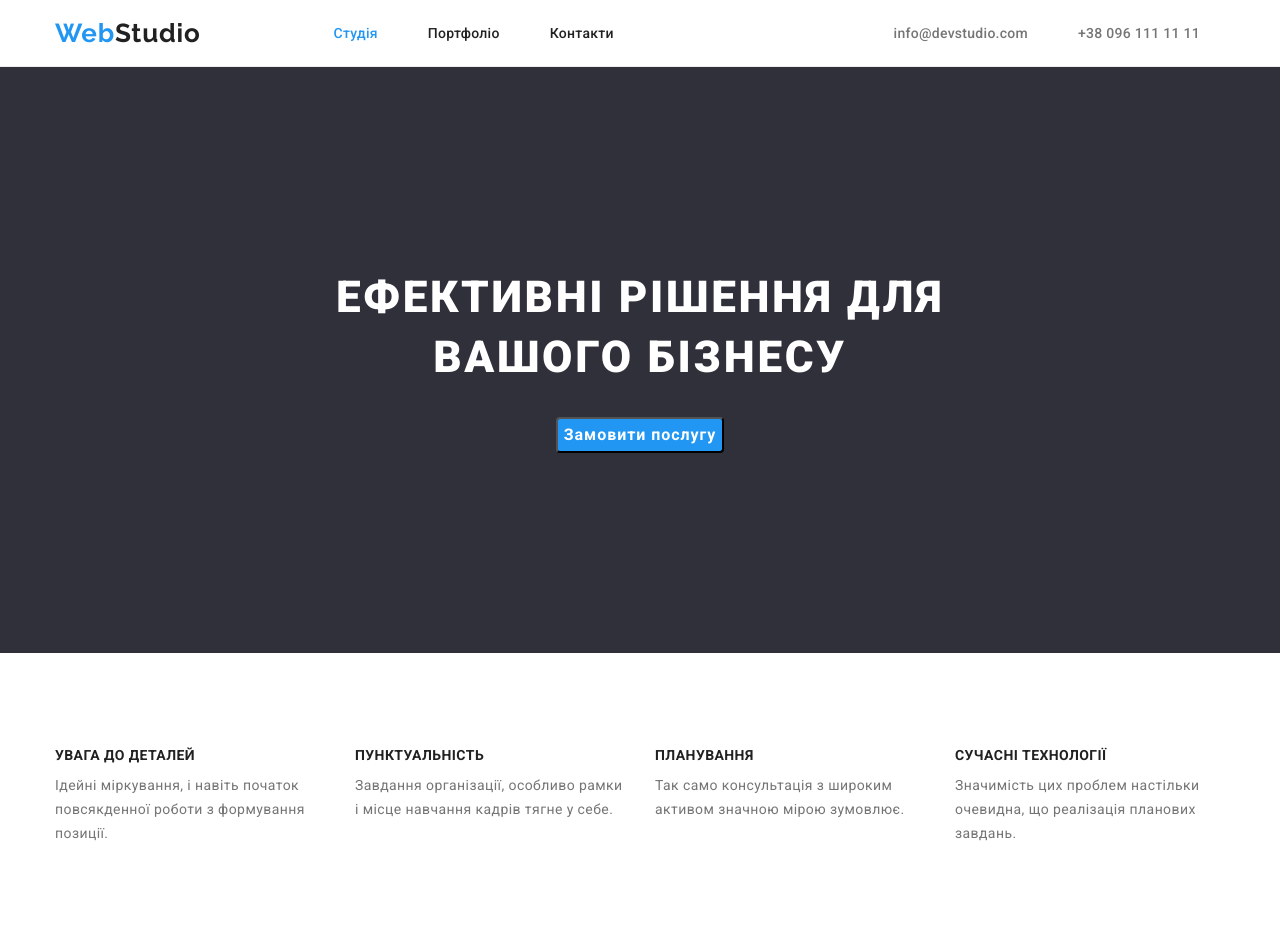
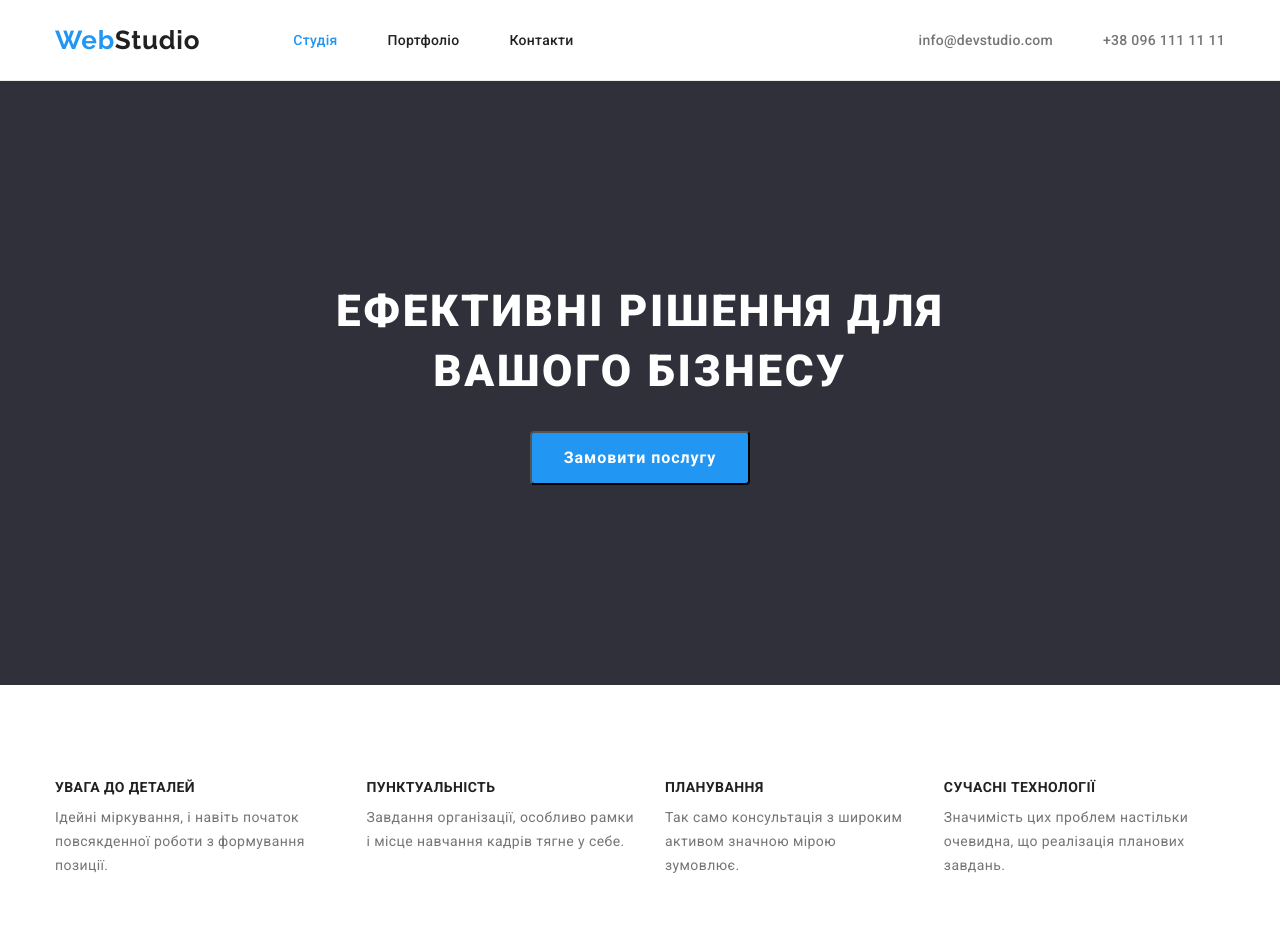
Before and after one commit to Rakusta/goit-markup-hw-03, a plain HTML site: page index.html in a window 1280 px wide. Shown: the top 936 px of the page. Drawn offline with nearby package versions, Linux system fonts and the light colour scheme.

Commit message:
header & footer adjustments

```diff
--- a/css/styles.css
+++ b/css/styles.css
@@ -121,14 +121,13 @@ body{
     text-align: center;
 }
 
-.logo > .logo-link{
+.logo-link{
     color:var(--logo-blue-color);
     font-family: 'Raleway','sans-serif';
     font-weight: 700;
     font-size: 26px;
     line-height: calc(31/26);
     letter-spacing: 0.03em;
-    display: flex;
 }
 
 .logo-accent-black{
@@ -138,12 +137,15 @@ body{
 }
 
 /* Site navigaion */
+
+.header-navigation {
+    margin-left: 93px;
+
+}
 .site-nav-list {
     display: flex;
     gap: 50px;
     align-items: center;
-    margin-left: 93px;
-    padding: 20px 40px;
 }
 
 .site-nav-list .item{
@@ -160,6 +162,9 @@ body{
     font-size: 14px;
     line-height: calc(16/14);
     letter-spacing: 0.02em;
+    display: inline-block;
+    padding-top: 32px;
+    padding-bottom: 32px;
 }
 
 
@@ -189,7 +194,6 @@ body{
     display: flex;
     gap: 50px;
     margin-left: auto;
-    padding: 25px;
 }
 
 .auth-nav-list .auth-link {
@@ -202,6 +206,11 @@ body{
     color:var(--logo-blue-color);
 }
 
+.auth-link{
+    display: block;
+    padding-top: 32px;
+    padding-bottom: 32px;
+}
 
 /*--------------footer--------------*/
 .footer{
@@ -214,13 +223,6 @@ body{
 
 .logo-accent-white{
     color:var(--hero-text-color);
-}
-
-.address-item{
-    margin-bottom: 9px;
-}
-.address-item:first-child{
-    margin-top: 20px;
 }
 
 .link-address-address{
@@ -239,6 +241,20 @@ body{
     color:var(--hero-text-color-low-wisibility);
 }
 
+.footer-address{
+    margin-top: 20px;
+}
+
+.address-item {
+    padding-bottom: 9px;
+}
+
+.address-item: last-child {
+    padding-bottom: 0;
+}
+
+
+
 .call{
     display: inline-block;
 }
@@ -251,7 +267,6 @@ body{
     background-color: var(--accent-background-color);
     padding-top: 200px;
     padding-bottom: 200px;
-    display: flex;
     text-align: center;
 
 }
@@ -283,8 +298,7 @@ body{
     letter-spacing: 0.06em;
     cursor: pointer;
     border-radius: 4px;
-    display: block;
-    margin: 0 auto;
+    padding: 10px 32px;
 }
 
 .button:hover,
@@ -319,12 +333,7 @@ body{
 .benefits-list{
     display: flex;
     gap: 30px;
-}
-
-.benefits-wrap{
-    display: flex;
-    gap: 30px;
-    flex-basis: calc(100% / 3);
+    flex-basis: calc((100% - 3 * 30px) / 4);
 
 }
 
@@ -453,12 +462,10 @@ padding-bottom: 94px;
     display: flex;
     flex-wrap: wrap;
     gap: 30px;
-    width: calc((100% - 2*30px) / 3);
 }
 
 .filter-item {
-    width: calc((100%-2*30px) / 3);
-
+    width: calc((100% - 2*30px) / 3);
 }
 
 .filter-card-content{
--- a/index.html
+++ b/index.html
@@ -17,9 +17,7 @@
 <!--Header-->
 <header class="header">
     <div class="header-container container">
-        <div class="logo">
         <a href="./index.html" class="logo-link link">Web<span class="logo-accent-black">Studio</span></a>
-        </div>
         <nav class="header-navigation">
             <ul class="site-nav-list list ">
                 <li><a href ="./index.html" class="navigation-link link current">Студія</a></li>
@@ -27,12 +25,10 @@
                 <li><a href="/"class="navigation-link link">Контакти</a></li>
             </ul>
         </nav>
-        <div class="header-autharisation">
          <ul class="auth-nav-list list">
             <li><a href="mailto:info@devstudio.com" class="auth-link">info@devstudio.com</a></li>
             <li><a href="tel:+380961111111" class="auth-link">+38 096 111 11 11</a></li>
         </ul>
-        </div>
     </div>
 </header><main>
 
@@ -48,30 +44,22 @@
         <div class="container">
             <h2 class="visually-hidden">Переваги нашої студії</h2>
             <ul class="benefits-list list">
-                <div class="benefits-wrap">
-                    <li>
+                    <li class="benefits-wrap">
                         <h3 class="benefits-title ">УВАГА ДО ДЕТАЛЕЙ</h3>
                         <p class="benefits-descriptions">Ідейні міркування, і навіть початок повсякденної роботи з формування позиції.</p>
                     </li>
-                </div>
-                <div class="benefits-wrap">
-                    <li>
+                    <li class="benefits-wrap">
                         <h3 class="benefits-title">ПУНКТУАЛЬНІСТЬ</h3>
                         <p class="benefits-descriptions">Завдання організації, особливо рамки і місце навчання кадрів тягне у себе.</p>
                     </li>
-                </div>
-                <div class="benefits-wrap">
-                    <li>
+                    <li class="benefits-wrap">
                         <h3 class="benefits-title">ПЛАНУВАННЯ</h3>
                         <p class="benefits-descriptions">Так само консультація з широким активом значною мірою зумовлює.</p>
                     </li>
-                </div>
-                <div class="benefits-wrap">
-                    <li>
+                    <li class="benefits-wrap">
                         <h3 class="benefits-title">СУЧАСНІ ТЕХНОЛОГІЇ</h3>
                         <p class="benefits-descriptions">Значимість цих проблем настільки очевидна, що реалізація планових завдань.</p>
                     </li>
-                </div>
             </ul>
         </div>
     </section>
@@ -132,7 +120,7 @@
 <footer class="footer">
     <div class="container logo">
         <a href="./index.html" class="logo-link link">Web<span class="logo-accent-white">Studio</span></a>
-        <address>
+        <address class="footer-address">
             <ul class="footer-list list">
                 <li class="address-item">
                     <a href="https://goo.gl/maps/D7AYQbpJmKxiP5Zv7"
```
Lines whose indentation alone changed are shown as unchanged.
